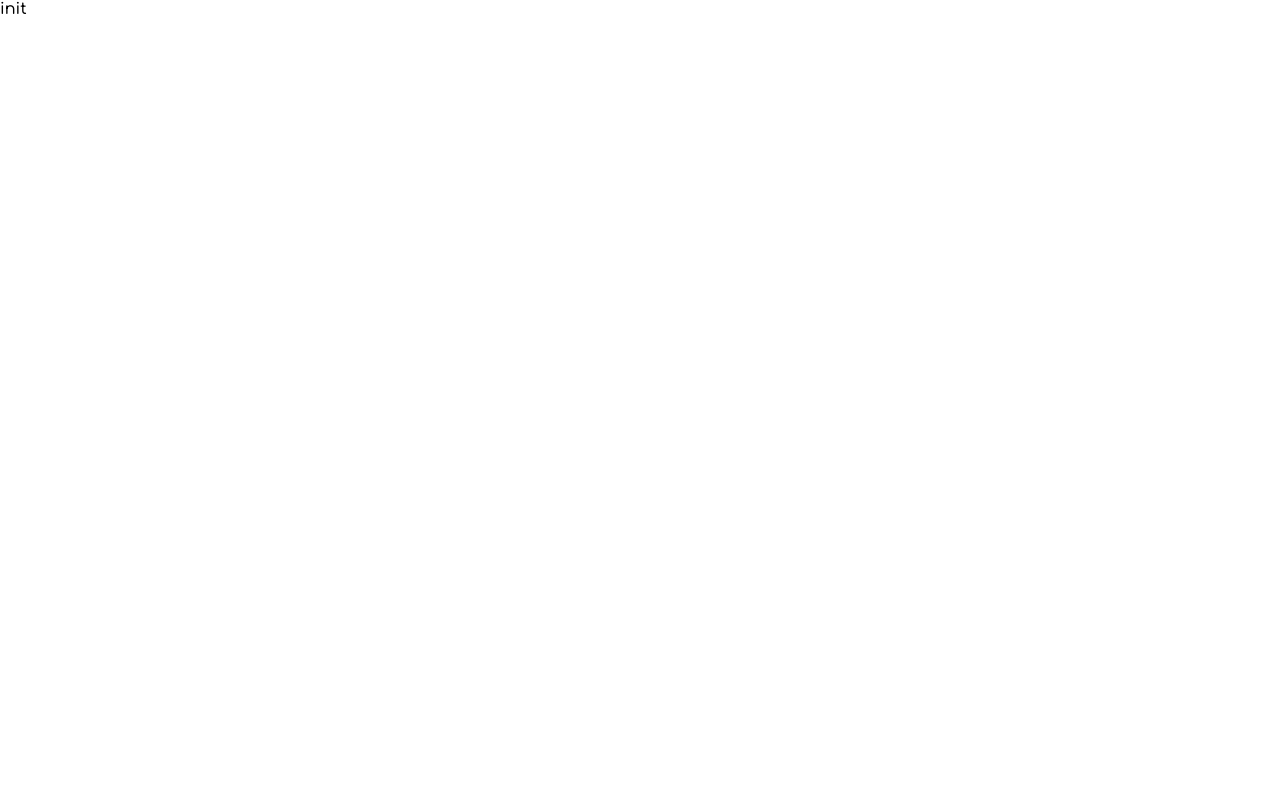
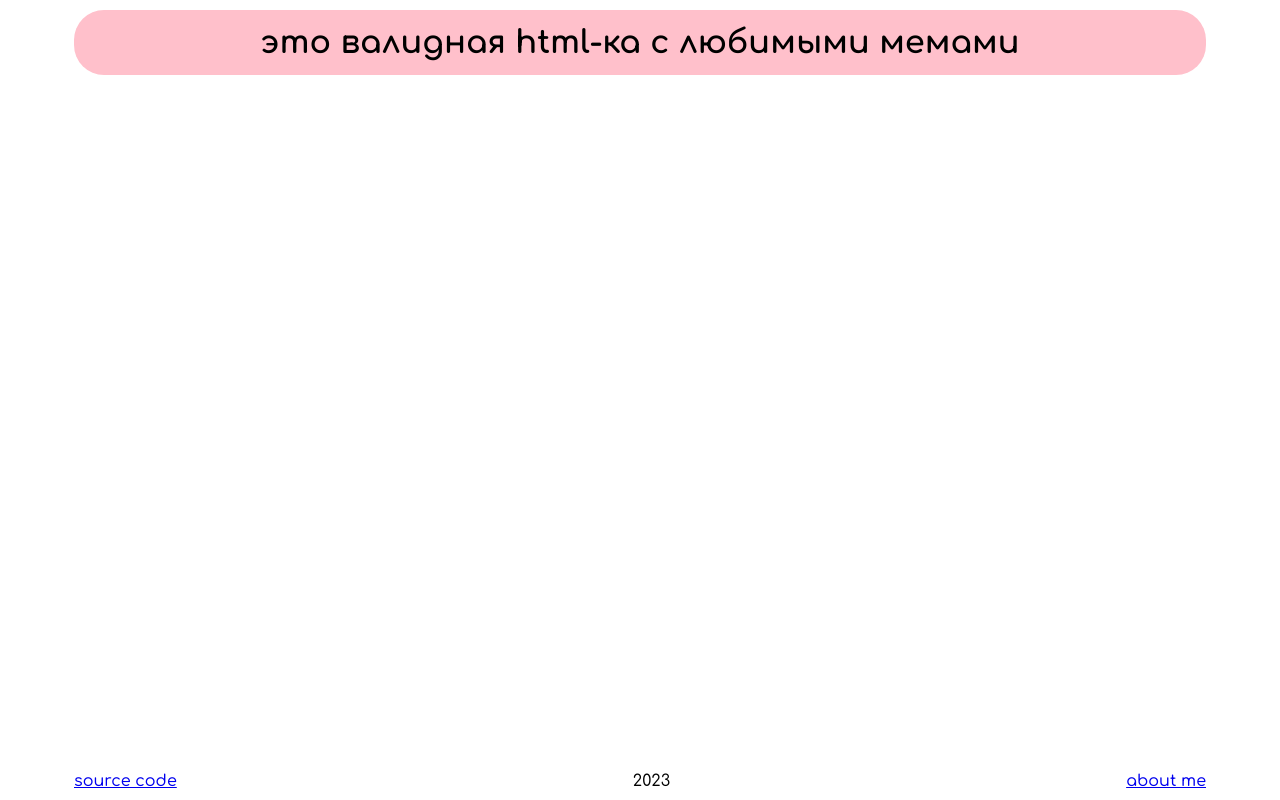
Before and after one commit to Vetapteka/favorite-memes, a React (Create React App) app: page / in a window 1280 px wide. Built offline with nearby package versions, Linux system fonts and the light colour scheme.

Commit message:
init base layout (header, main, footer)

```diff
--- a/src/App.js
+++ b/src/App.js
@@ -1,6 +1,23 @@
 import React from 'react';
+import Header from './components/layout/Header';
+import Main from './components/layout/Main';
+import Footer from './components/layout/Footer';
+import styled from 'styled-components';
+
+const Wrapper = styled.div`
+    min-height: 100vh;
+    display: flex;
+    flex-direction: column;
+`;
+
 function App() {
-    return <>init</>;
+    return (
+        <Wrapper>
+            <Header />
+            <Main></Main>
+            <Footer />
+        </Wrapper>
+    );
 }
 
 export default App;
--- /dev/null
+++ b/src/components/layout/Container.jsx
@@ -0,0 +1,14 @@
+import React from 'react';
+import styled from 'styled-components';
+import { CONTENT_WIDTH } from '../../stylesVariables';
+
+const StyledContainer = styled.div`
+    max-width: ${CONTENT_WIDTH};
+    margin: 0 auto;
+    padding: 10px;
+`;
+const Container = ({ children }) => {
+    return <StyledContainer>{children}</StyledContainer>;
+};
+
+export default Container;
--- /dev/null
+++ b/src/components/layout/Footer.jsx
@@ -0,0 +1,29 @@
+import React from 'react';
+import Container from './Container';
+import { CODE_URL, GIT_URL } from '../../global';
+import styled from 'styled-components';
+
+const StyledFooter = styled.footer`
+    flex-grow: 0;
+`;
+
+const Content = styled.div`
+    display: flex;
+    justify-content: space-between;
+`;
+
+const Footer = () => {
+    return (
+        <StyledFooter>
+            <Container>
+                <Content>
+                    <a href={CODE_URL}>source code</a>
+                    <div>{new Date().getFullYear()}</div>
+                    <a href={GIT_URL}>about me</a>
+                </Content>
+            </Container>
+        </StyledFooter>
+    );
+};
+
+export default Footer;
--- /dev/null
+++ b/src/components/layout/Header.jsx
@@ -0,0 +1,33 @@
+import React from 'react';
+import { COLOR_PINK } from '../../stylesVariables';
+import Container from './Container';
+import styled from 'styled-components';
+
+const StyledHeader = styled.header`
+    position: fixed;
+    width: 100%;
+    left: 0;
+    z-index: 100;
+`;
+
+const Content = styled.div`
+    display: flex;
+    justify-content: center;
+    background-color: ${COLOR_PINK};
+    padding: 15px;
+    border-radius: 30px;
+`;
+
+const Header = () => {
+    return (
+        <StyledHeader>
+            <Container>
+                <Content>
+                    <h1>это валидная html-ка с любимыми мемами</h1>
+                </Content>
+            </Container>
+        </StyledHeader>
+    );
+};
+
+export default Header;
--- /dev/null
+++ b/src/components/layout/Main.jsx
@@ -0,0 +1,17 @@
+import React from 'react';
+import styled from 'styled-components';
+import Container from './Container';
+
+const StyledMain = styled.main`
+    flex-grow: 1;
+`;
+
+const Main = (props) => {
+    return (
+        <StyledMain {...props}>
+            <Container>{props.children}</Container>
+        </StyledMain>
+    );
+};
+
+export default Main;
--- /dev/null
+++ b/src/global.js
@@ -0,0 +1,2 @@
+export const CODE_URL = 'https://github.com/Vetapteka/favorite-memes';
+export const GIT_URL = 'https://github.com/Vetapteka';
--- /dev/null
+++ b/src/stylesVariables.js
@@ -0,0 +1,2 @@
+export const CONTENT_WIDTH = '90%';
+export const COLOR_PINK = 'pink';
```
Also changed, not shown: 1 other file (tests, documents, lock files or other folders).
